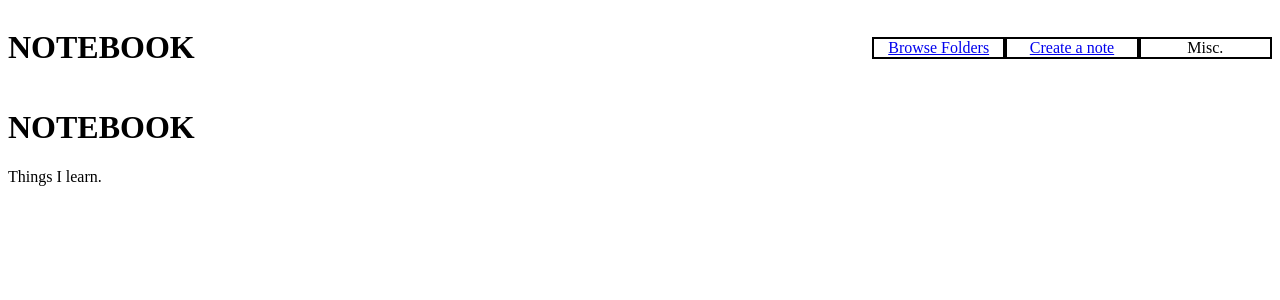
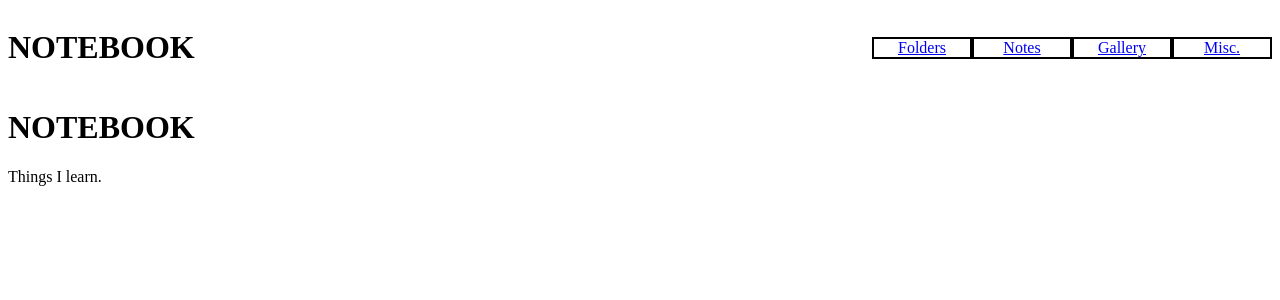
Before and after one commit to muuuy/notebook, a React (Vite) app in the folder client/: page / in a window 1280 px wide. Shown: the top 300 px of the page. Built offline with nearby package versions, Linux system fonts and the light colour scheme.

Commit message:
feat: changed navbar to make it more scalable

```diff
--- a/client/src/components/Navbar/Navbar.tsx
+++ b/client/src/components/Navbar/Navbar.tsx
@@ -1,19 +1,28 @@
 import styles from "./Navbar.module.scss";
 
 import { Link } from "react-router-dom";
+import { NavbarItemsData } from "./NavbarInterface";
+
+// Navbar items to populate the navbar
+const navbarItems: NavbarItemsData[] = [
+  { title: "Folders", address: "/folders" },
+  { title: "Notes", address: "/create-note" },
+  { title: "Gallery", address: "/gallery" },
+  { title: "Misc.", address: "/misc" },
+];
 
 const Navbar = () => {
   return (
     <div className={styles.navbar__container}>
       <h1>NOTEBOOK</h1>
       <ul className={styles.navbar__menu}>
-        <li>
-          <Link to={"/folders"}>Browse Folders</Link>
-        </li>
-        <li>
-          <Link to={"/create-note"}>Create a note</Link>
-        </li>
-        <li>Misc.</li>
+        {navbarItems.map((item) => {
+          return (
+            <li>
+              <Link to={item.address}>{item.title}</Link>
+            </li>
+          );
+        })}
       </ul>
     </div>
   );
--- /dev/null
+++ b/client/src/components/Navbar/NavbarInterface.ts
@@ -0,0 +1,4 @@
+export interface NavbarItemsData {
+  title: string;
+  address: string;
+}
```
Also changed, not shown: 1 other file (tests, documents, lock files or other folders).
